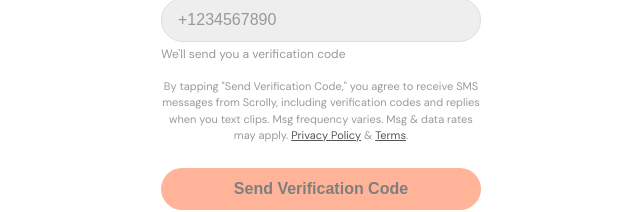
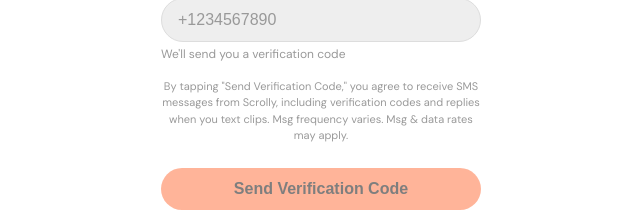
Before and after one commit to GraysonCAdams/scrolly, a SvelteKit app: page /onboard in a window 1280 px wide. Shown: the part 424-636 px from the top of the page, without its empty margins (319-959 px from the left). Built offline with nearby package versions, Linux system fonts and the light colour scheme; a web font is replaced by a local one.

Commit message:
chore: remove legal page links from SMS consent text

```diff
--- a/src/routes/join/+page.svelte
+++ b/src/routes/join/+page.svelte
@@ -225,14 +225,10 @@
 							class="phone-input"
 						/>
 					</div>
-					<!-- eslint-disable-next-line svelte/no-navigation-without-resolve -- static files, not SvelteKit routes -->
 					<p class="sms-consent">
 						By tapping "Send Code," you agree to receive SMS messages from Scrolly, including
 						verification codes and replies when you text clips. Msg frequency varies. Msg &amp; data
-						rates may apply. <a href="/legal/privacy.html" target="_blank" rel="noopener"
-							>Privacy Policy</a
-						>
-						&amp; <a href="/legal/terms.html" target="_blank" rel="noopener">Terms</a>.
+						rates may apply.
 					</p>
 					<button type="submit" class="btn-primary" disabled={loading || !phoneValid}>
 						{#if loading}
--- a/src/routes/onboard/+page.svelte
+++ b/src/routes/onboard/+page.svelte
@@ -145,14 +145,10 @@
 				<small>We'll send you a verification code</small>
 			</label>
 
-			<!-- eslint-disable-next-line svelte/no-navigation-without-resolve -- static files, not SvelteKit routes -->
 			<p class="sms-consent">
 				By tapping "Send Verification Code," you agree to receive SMS messages from Scrolly,
 				including verification codes and replies when you text clips. Msg frequency varies. Msg
-				&amp; data rates may apply. <a href="/legal/privacy.html" target="_blank" rel="noopener"
-					>Privacy Policy</a
-				>
-				&amp; <a href="/legal/terms.html" target="_blank" rel="noopener">Terms</a>.
+				&amp; data rates may apply.
 			</p>
 
 			<button type="submit" disabled={loading || !username.trim() || !phone.trim()}>
```
